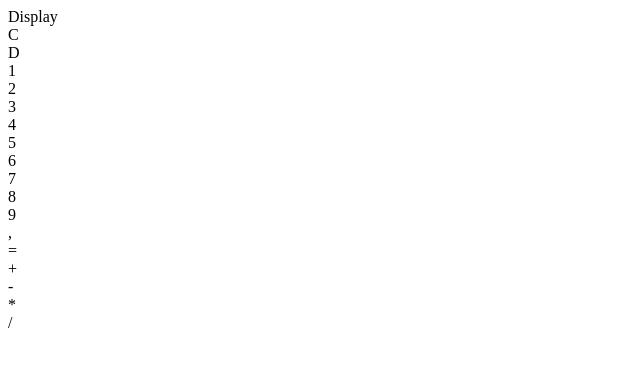
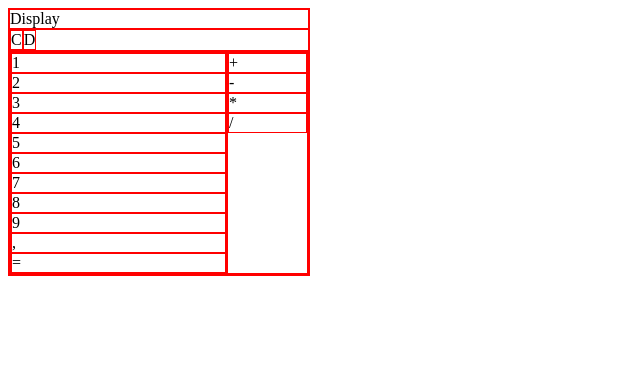
Before and after one commit to pontus393/top-calculator-project, a plain HTML site: page index.html in a window 1280 px wide. Shown: the whole page, without its empty margins (0-640 px from the left). Drawn offline with Linux system fonts and the light colour scheme.

Commit message:
Add basic CSS styling

```diff
--- a/index.html
+++ b/index.html
@@ -4,6 +4,7 @@
     <head>
         <title>TOP Calculator</title>
         <script src="script.js"></script>
+        <link rel="stylesheet" href="style.css">
     </head>
     <body>
         <div class="container">
@@ -12,12 +13,12 @@
                 Display
             </div>
 
+            <div class="clear-delete-buttons-container">
+                <div class="button">C</div>
+                <div class="button">D</div>
+            </div>
+
             <div class="buttons-container">
-
-                <div class="clear-delete-buttons-container">
-                    <div class="button">C</div>
-                    <div class="button">D</div>
-                </div>
 
                 <div class="numbers-buttons-container">
 
--- a/style.css
+++ b/style.css
@@ -0,0 +1,25 @@
+div {
+    border: 1px solid red;
+}
+
+.container {
+    width: 300px;
+}
+
+.buttons-container {
+    display: flex;
+
+}
+
+.clear-delete-buttons-container {
+    display: flex;
+    flex-grow: 1;
+}
+
+.numbers-buttons-container {
+    flex-grow: 3;
+}
+
+.operators-buttons-container {
+    flex-grow: 1;
+}
```
